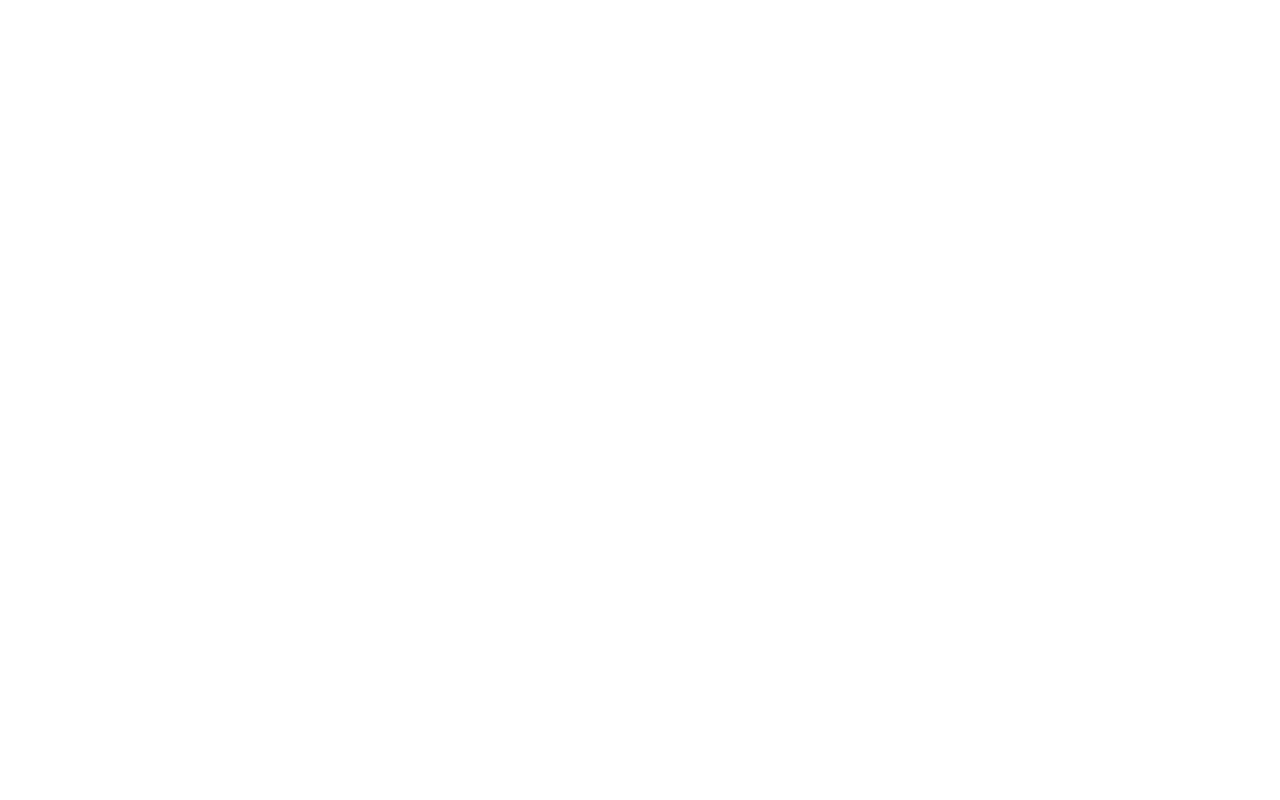
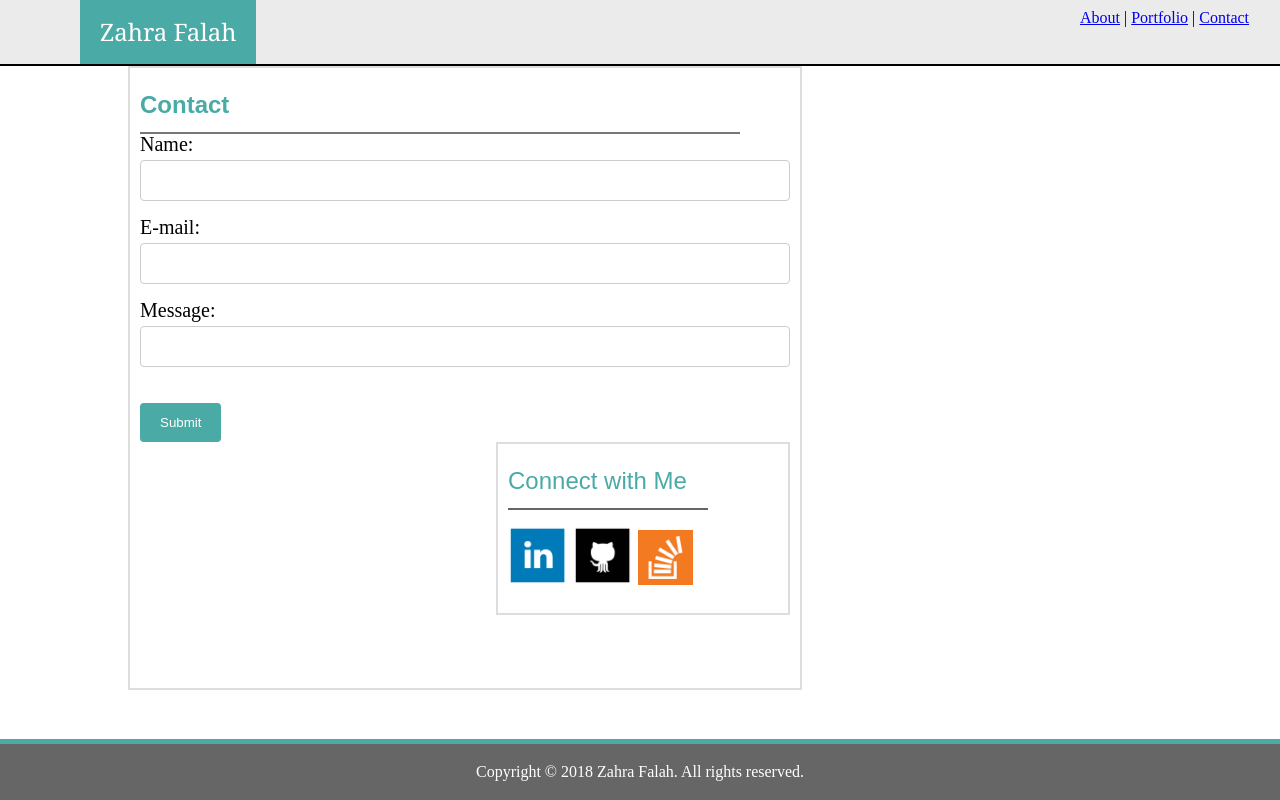
Before and after one commit to zahrafalah/Basic-Portfolio, a plain HTML site: page contact.html in a window 1280 px wide. Drawn offline with Linux system fonts and the light colour scheme.

Commit message:
thesecondattempt

```diff
--- a/assets/css/style.css
+++ b/assets/css/style.css
@@ -1,30 +1,34 @@
-body {align-content: center;
-
+body {
 
 }
 
 header {
+
     background-color:#ebebeb;
     border-bottom: solid 2px;
+    border-bottom-color: #777777
     padding-lef;
     overflow: auto;
     margi
+}
 
-}
 nav {
-    width:100px;
-    padding-top:10px;
-    padding-bottom:10px;
+    width: 1024px;
+    margin: 0 auto;
+    width: 100px;
+    padding-top: 10px;
+    padding-bottom: 10px;
     float: right;
     width: 200px;
     display: inline-block;
     letter-spacing: normal;
+}
 
-
-}
 h1 {
+    color:white;
     background-color: #4aaaa5;
     font-family: Georgia, 'Times New Roman', Times, serif;
+    font-size: 24px;
     float: left;
     padding: 20px;
     margin-left: 80px;
@@ -33,27 +37,73 @@ h1 {
 }
 
 h2,h3 {
-    color: #4aaaa5
+    color: #4aaaa5;
+    font-family: Arial, Helvetica, sans-serif;
+    font-size: 24px;
+    padding-top: 15px;
+    padding-bottom: 15px;
+}
+
+.full {
+    width: 1024px;
+    margin: 0 auto;
 
 }
 
-.full {
-    margin: auto;
+.maincontainer {
+    width: 960px;
 
 
 }
-.maincontainer {
-    ;
+
+.container{
+    font-size: 20px;
+    margin: auto;
+    border: #dddddd solid 2px;
+    width: 650px;
+    float: left;
+    height: 600px;
+    padding: 10px;
 }
-.container{
-    width:650px;
+
+h2 {
+    font-weight: bolder;
+    margin-lef auto;
+    margin-righauto;
     float: left;
-    margin-right: 40px
+    width: 600px;
+    border-bottom: solid 2px;
+    border-bottom-color: #777777;
 }
+
+#bioimage {
+    fl;
+    width: 170px;
+    height: 200px;
+    padding-top:15px;
+}
+
+p {
+    float: left;
+    line-height: 30px;
+    padding-top: 15px;
+    color: #777777;
+
+}
+
 aside {
-    float: left;
+    float:right;
+    margin-left: 40px;
     width:270px;
+    padding: 10px;
+    border: #dddddd 2px solid;
 }
+h3 {
+    width: 200px;
+    border-bottom: solid 2px;
+    border-bottom-color: #666;
+}
+
 footer {
    position: fixed;
    left: 0;
@@ -64,4 +114,54 @@ footer {
    text-align: center;
    padding-bottom: 20px;
    padding-top: 20px;
+   border-top: #4aaaa5 solid 5px;
 }
+#linkedin {
+    width: 60px;
+    height: 60px;
+}
+#Github {
+    width: 60px;
+    height: 60px;
+}
+#stack {
+    width: 55px;
+    height: 55px;
+}
+ul {
+    margin-lef auto;
+    margin-righ auto;
+}
+
+li {
+    display: inline-block;
+    padding-top: 15px;
+    padding-bottom: 15px;
+}
+
+input[type=text], select, textarea {
+    width: 100%;
+    padding: 12px;
+    border: 1px solid #ccc;
+    border-radius: 4px;
+    box-sizing: border-box;
+    margin-top: 6px;
+    margin-bottom: 16px;
+    resize: vertical;
+}
+
+input[type=submit] {
+    background-color: #4aaaa5;
+    color: white;
+    padding: 12px 20px;
+    border: none;
+    border-radius: 4px;
+    cursor: pointer;
+}
+
+input[type=submit]:hover {
+    background-color: #275a57;
+}
+Message {
+    height: 200px;
+}
--- a/contact.html
+++ b/contact.html
@@ -0,0 +1,64 @@
+<!DOCTYPE html>
+<html lang="en">
+<head>
+    <meta charset="UTF-8">
+    <meta name="viewport" content="width=device-width, initial-scale=1.0">
+    <meta http-equiv="X-UA-Compatible" content="ie=edge">
+    <title>Document</title>
+    <link rel="stylesheet" href="./assets/css/reset.css"/>
+    <link rel="stylesheet" type="text/css" media="screen" href="./assets/css/style.css" />
+</head>
+<body>
+        <header>
+                <h1>Zahra Falah</h1>
+
+                <Nav>
+                    <a href="./index.html">About</a> |
+                    <a href="./portfolio.html">Portfolio</a> |
+                    <a href="./contact.html">Contact</a>
+                </nav>
+
+                <div id="bg"></div>
+        </header>
+        <section class="full">
+
+
+            <section class="maincontainer">
+            <section class="container">
+
+                <h2>Contact</h2>
+
+                <form action="mailto:someone@example.com" method="post" enctype="text/plain">
+                Name:<br>
+                <input type="text" name="name"><br>
+                E-mail:<br>
+                <input type="text" name="mail"><br>
+                Message:<br>
+                <input type="text" name="comment" size="50" ><br><br>
+                <input type="submit" value="Submit">
+
+                </form>
+
+                <aside>
+                        <h3><strong>Connect with Me</strong></h3>
+                        <ul>
+                           <li><a href="https://www.linkedin.com/in/sepideh-falah-33949854"><image id="linkedin" src="./assets/images/if_linkedin_square_color_107091.png"  alt="linkedin"></a></li>
+                           <li><a href="https://github.com/zahrafalah"><image id="Github" src="./assets/images/if_github_square_black_107109.png" alt="github"></a></li>
+                           <li><a href="https://stackoverflow.com/users/story/9248223"><image id="stack" src="./assets/images/if_overflow_334695.png" alt="stack"></a></li>
+                        </ul>
+
+                </aside>
+            </section>
+            </section>
+
+        </section>
+
+
+
+
+        <footer>
+                    Copyright &copy; 2018 Zahra Falah. All rights reserved.<br/>
+        </footer>
+
+</body>
+</html>
```
Also changed, not shown: index.html (+13 -17 lines).
